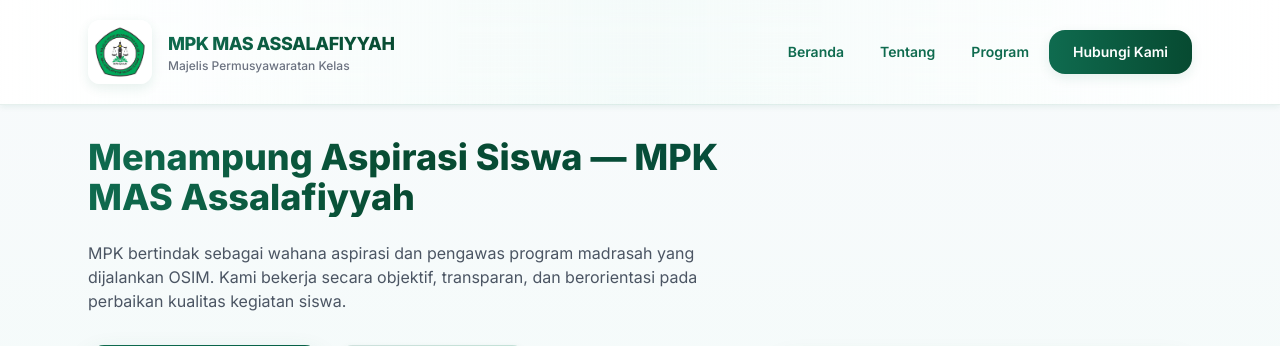
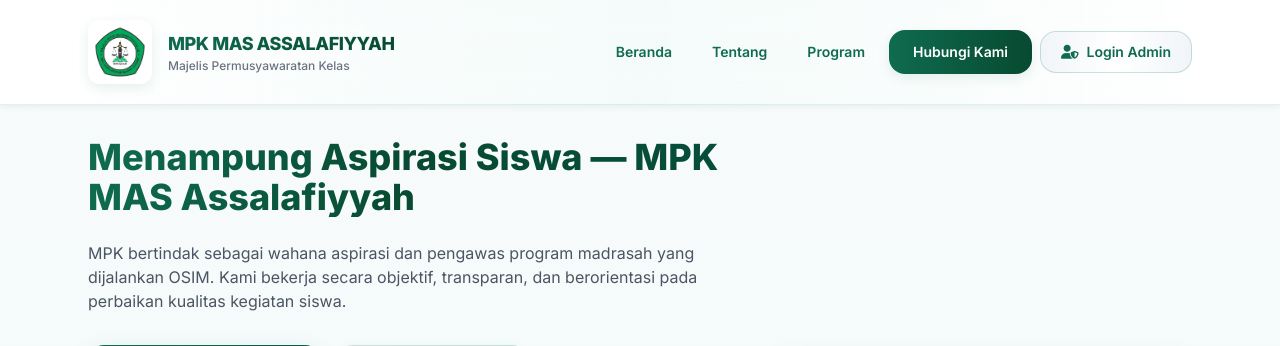
Before and after one commit to xfakh/MPKFULL, a Flask app: page / in a window 1280 px wide. Shown: the top 346 px of the page. Run offline with Flask 3, Linux system fonts and the light colour scheme; some libraries are stand-ins or nearby versions.

Commit message:
2026-08-28 Tambahkan tombol Login Admin di header navbar
- Tambah button 'Login Admin' di navbar header (desktop)
- Styling dengan gradient background dan border
- Icon shield user untuk identifikasi admin
- Link ke halaman login: {{ url_for('login') }}
- Hover effect dengan shadow dan border color change
- Responsive design untuk header

```diff
--- a/templates/index.html
+++ b/templates/index.html
@@ -55,11 +55,14 @@
             <div class="subtitle text-xs text-mpk-muted font-medium">Majelis Permusyawaratan Kelas</div>
           </div>
         </div>
-        <nav id="mainNav" class="hidden md:flex items-center gap-1">
+        <nav id="mainNav" class="hidden md:flex items-center gap-2">
           <a href="#home" class="px-4 py-2 text-sm font-semibold text-mpk-primary hover:text-mpk-primary-dark transition-colors">Beranda</a>
           <a href="#tentang" class="px-4 py-2 text-sm font-semibold text-mpk-primary hover:text-mpk-primary-dark transition-colors">Tentang</a>
           <a href="#program" class="px-4 py-2 text-sm font-semibold text-mpk-primary hover:text-mpk-primary-dark transition-colors">Program</a>
           <a class="cta bg-gradient-to-r from-mpk-primary to-mpk-primary-dark text-white px-6 py-3 rounded-mpk font-semibold text-sm shadow-mpk hover:shadow-mpk-lg transition-all hover:-translate-y-0.5" href="#kontak">Hubungi Kami</a>
+          <a href="{{ url_for('login') }}" class="bg-gradient-to-r from-slate-100 via-white to-slate-100 text-mpk-primary border border-mpk-primary/20 px-5 py-2.5 rounded-mpk font-semibold text-sm hover:border-mpk-primary hover:shadow-mpk transition-all flex items-center gap-2">
+            <i class="fas fa-user-shield"></i> Login Admin
+          </a>
         </nav>
       </div>
     </div>
```
